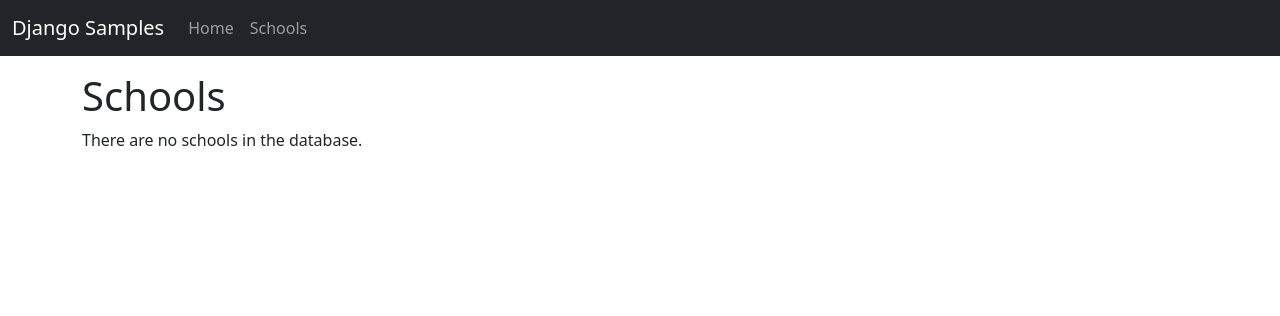
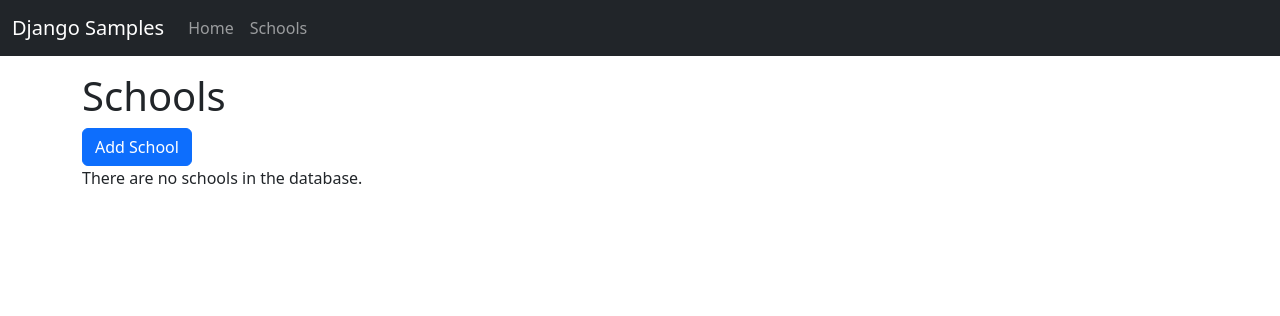
Before and after one commit to srsbandaru/django-samples, a Django app: page /school/ in a window 1280 px wide. Shown: the top 316 px of the page. Run offline with Django 5.2, Linux system fonts and the light colour scheme; data that the repository does not hold is empty; some libraries are stand-ins or nearby versions.

Commit message:
School Application
Add feature create school

```diff
--- a/mysite/school/templates/school/school_form.html
+++ b/mysite/school/templates/school/school_form.html
@@ -13,7 +13,8 @@
                 {{form.as_table}}
             </table>
             <input class="btn btn-success" type="submit" value="Submit">
-            <input class="btn btn-warning" type="submit" value="Cancel">
+            <button class="btn btn-warning" type="submit"
+            onclick="window.location = '{% url 'school:all' %}';return false;">Cancel</button>
         </form>
     </div>
 {% endblock content %}
--- a/mysite/school/templates/school/school_list.html
+++ b/mysite/school/templates/school/school_list.html
@@ -5,6 +5,8 @@
 {% block content %}
     <div class="container mt-3">
         <h1>Schools</h1>
+        <button type="button" class="btn btn-primary"
+        onclick="window.location = '{% url 'school:school_create' %}'">Add School</button>
     </div>
     <div class="container">
         {% if school_list  %}
--- a/mysite/school/urls.py
+++ b/mysite/school/urls.py
@@ -5,6 +5,7 @@ app_name = "school"
 
 urlpatterns = [
     path('', views.SchoolList.as_view(), name = "all"),
+    path("create", views.SchoolCreate.as_view(), name = "school_create"),
     path('detail/<int:pk>', views.SchoolDetail.as_view(), name = "school_detail"),
     path('update/<int:pk>', views.SchoolUpdate.as_view(), name = "school_update"),
     path('delete/<int:pk>', views.SchoolDelete.as_view(), name = "school_delete")
--- a/mysite/school/views.py
+++ b/mysite/school/views.py
@@ -16,6 +16,29 @@ class SchoolList(View):
         }
         return render(request, self.template, context)
 
+# School Create View
+class SchoolCreate(View):
+    template = "school/school_form.html"
+    success_url = "school:all"
+
+    def get(self, request):
+        form = SchoolForm()
+        context = {
+            'form':form
+        }
+        return render(request, self.template, context)
+
+    def post(self, request):
+        form = SchoolForm(request.POST)
+        if not form.is_valid():
+            context = {
+                'form':form
+            }
+            return render(request, self.template, context)
+        form.save()
+        return redirect(self.success_url)
+
+# School Details View
 class SchoolDetail(View):
     model = School
     template = 'school/school_detail.html'
@@ -27,6 +50,7 @@ class SchoolDetail(View):
         }
         return render(request, self.template, context)
 
+# School Update View
 class SchoolUpdate(View):
     model = School
     template = 'school/school_form.html'
@@ -51,6 +75,7 @@ class SchoolUpdate(View):
         form.save()
         return redirect(self.success_url)
 
+# School Delete View
 class SchoolDelete(View):
     model = School
     template = 'school/school_confirm_delete.html'
```
